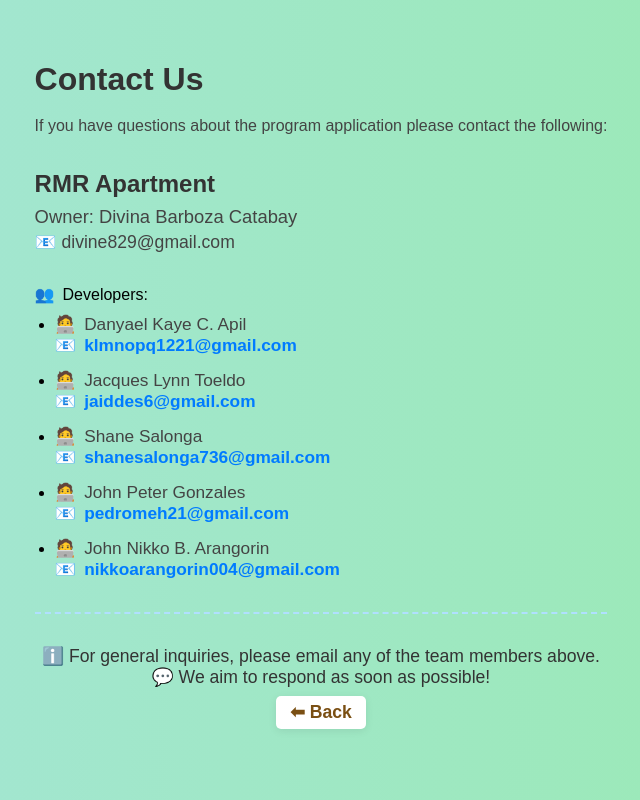
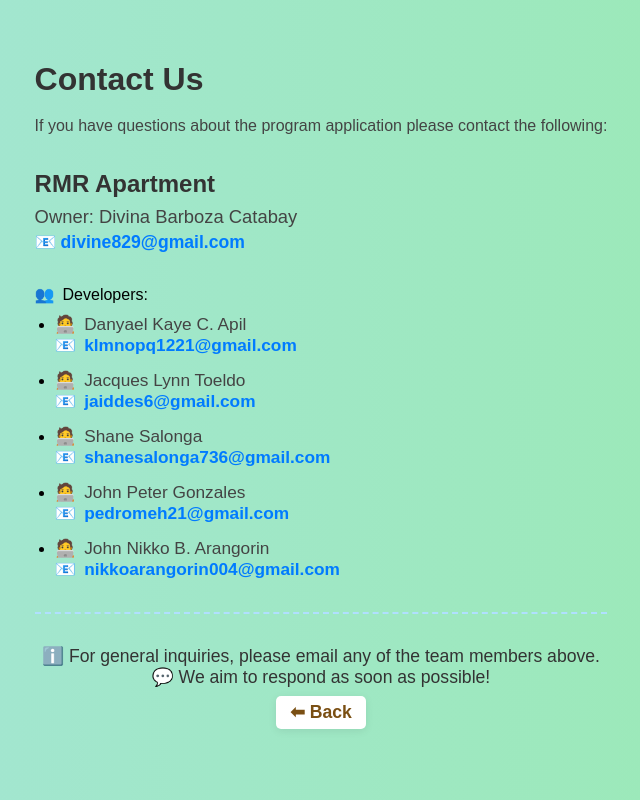
Before and after one commit to Noble636/Capstone2, a React (Create React App) app: page /contact-us in a window 1280 px wide. Shown: the whole page, without its empty margins (319-959 px from the left). Built offline with nearby package versions, Linux system fonts and the light colour scheme.

Commit message:
Initial commit

```diff
--- a/src/components/ContactUs.js
+++ b/src/components/ContactUs.js
@@ -19,7 +19,15 @@ const ContactUs = () => {
             Owner: Divina Barboza Catabay
           </div>
           <div style={{ fontSize: "1.1rem", marginTop: "4px", color: "#444" }}>
-            <span role="img" aria-label="email">📧</span> divine829@gmail.com
+            <span role="img" aria-label="email">📧</span>
+            <a
+              href="mailto:divine829@gmail.com"
+              style={{ color: "#007bff", fontWeight: "bold", textDecoration: "none", marginLeft: "4px" }}
+              onMouseOver={e => (e.target.style.textDecoration = "underline")}
+              onMouseOut={e => (e.target.style.textDecoration = "none")}
+            >
+              divine829@gmail.com
+            </a>
           </div>
         </div>
 
```
